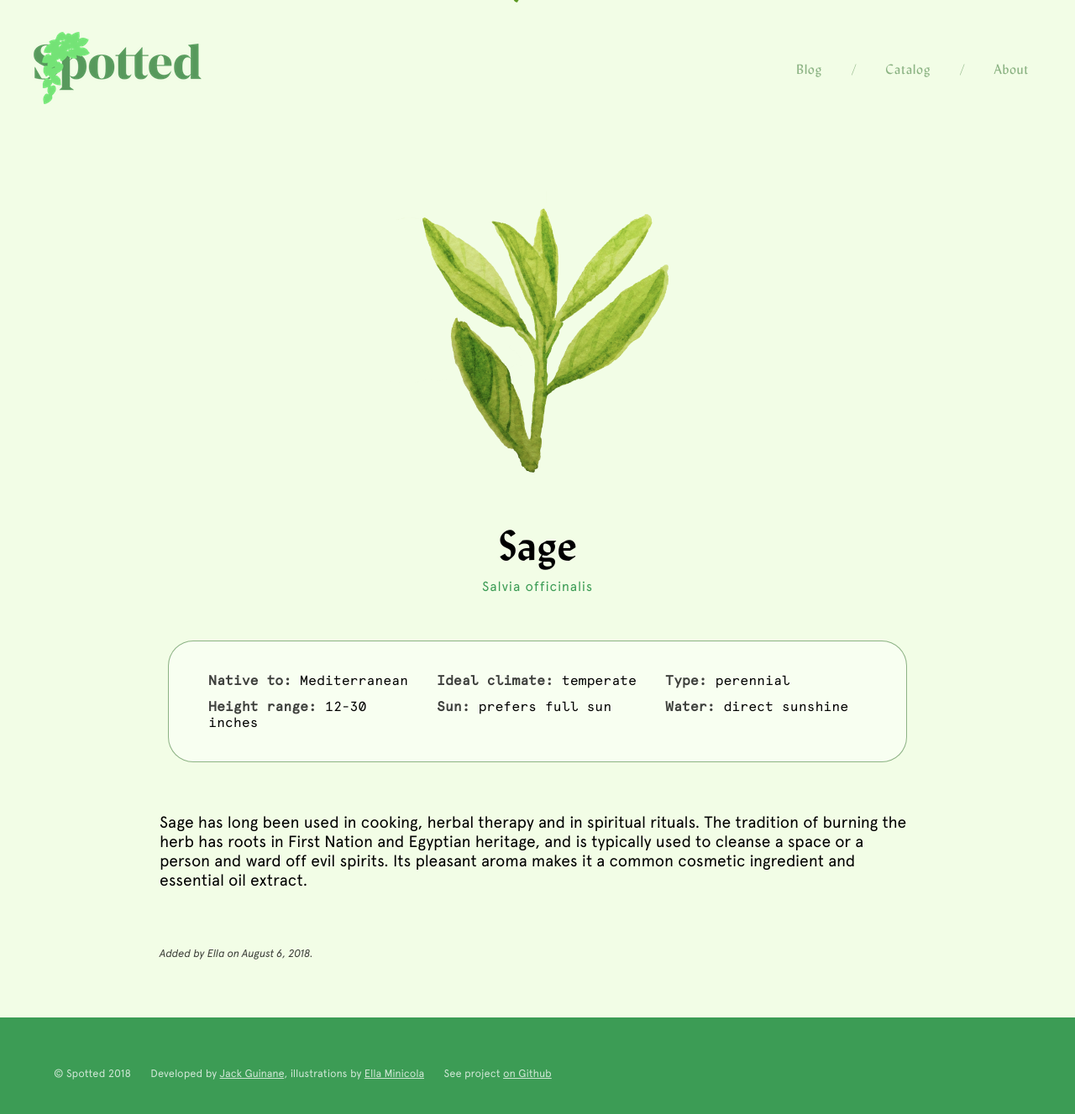
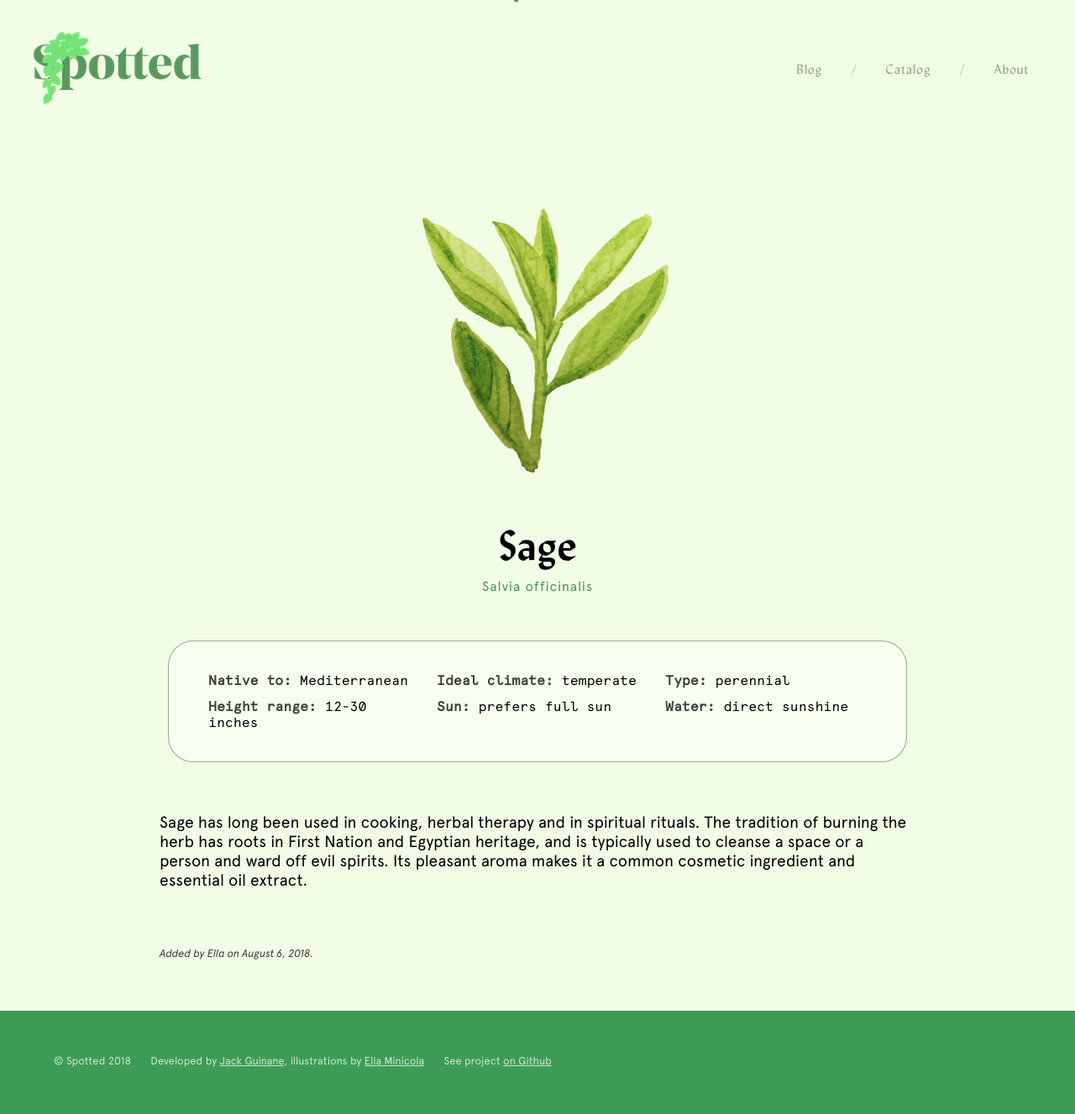
Before and after one commit to qjack001/Spotted, a Jekyll site: the page built from catalog/_posts/2018-8-6-Sage.md, in a window 1280 px wide. Shown: the whole page at 84% size. Built offline with Jekyll 4.4.1, drawn with Linux system fonts in a browser that asks for light colours; comment, search, counter and statistics services are not loaded.

Commit message:
small tweaks

```diff
--- a/_includes/footer.html
+++ b/_includes/footer.html
@@ -14,7 +14,7 @@
             }
             $(window).scroll(function()
             {
-                if($(window).scrollTop() + $(window).height() >= getDocHeight())
+                if($(window).scrollTop() + $(window).height() >= (getDocHeight() - 80))
                 {
                     document.documentElement.style.backgroundColor = "var(--dark-green)";
                 }
--- a/style.css
+++ b/style.css
@@ -190,7 +190,7 @@ footer
     width: 90%;
     padding: 40px 5%;
     margin: 0;
-    margin-top: 25px;
+    padding-top: 50px;
     background-color: var(--dark-green);
 }
 
```
